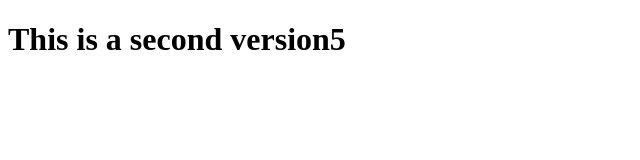
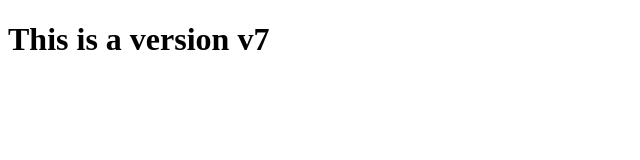
Before and after one commit to nauman-334/TestRepo, a plain HTML site: page index.html in a window 1280 px wide. Shown: the whole page, without its empty margins (0-640 px from the left). Drawn offline with Linux system fonts and the light colour scheme.

Commit message:
Chnages in both files

```diff
--- a/index.html
+++ b/index.html
@@ -7,6 +7,6 @@
     <title>Document</title>
 </head>
 <body>
-    <h1> This is a second version5</h1>
+    <h1> This is a version v7</h1>
 </body>
 </html>
--- a/style.css
+++ b/style.css
@@ -19,5 +19,7 @@
   <div class="container" style="background-color:#f1f1f1">
     <button type="button" class="cancelbtn">Cancel</button>
     <span class="psw">Forgot <a href="#">password?</a></span>
+    <test>  Test </test>
+
   </div>
 </form>
```
